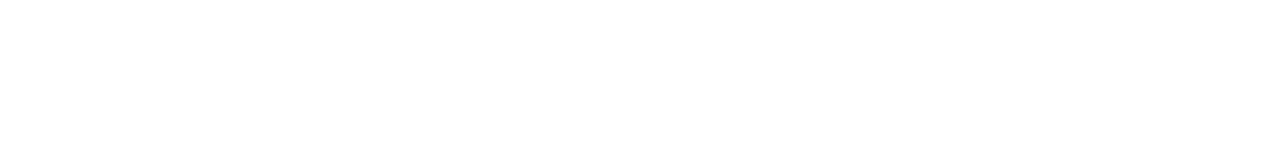
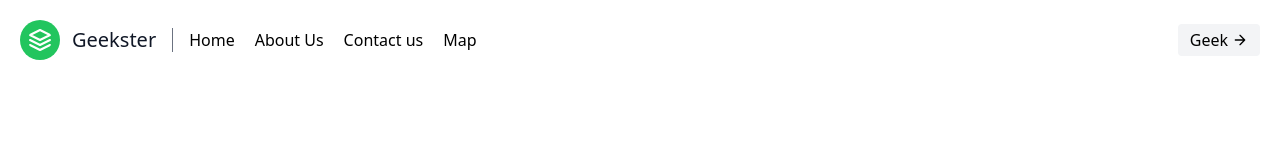
Before and after one commit to saifulislam05/tailwind-lp-ass-1, a plain HTML site: page index.html in a window 1280 px wide. Drawn offline with nearby package versions, Linux system fonts and the light colour scheme.

Commit message:
header section done

```diff
--- a/index.html
+++ b/index.html
@@ -6,10 +6,36 @@
     <meta http-equiv="X-UA-Compatible" content="IE=edge">
     <meta name="viewport" content="width=device-width, initial-scale=1.0">
     <title>Assignment 1 - Responsive Landing page (Tailwind)</title>
-
+    <!-- ---- tailwindcss cdn--- -->
+    <script src="https://cdn.tailwindcss.com"></script>
 </head>
 
 <body>
+    <header>
+        <div class="container mx-auto p-5 flex flex-col flex-wrap items-center  md:flex-row">
+            <a href="#" class="flex font-medium items-center text-gray-900 ">
+                <svg class="w-10 h-10 text-white p-2 bg-green-500 rounded-full" xmlns="http://www.w3.org/2000/svg"
+                    fill="none" stroke="currentColor" stroke-linecap="round" stroke-linejoin="round" stroke-width="2"
+                    viewBox="0 0 24 24">
+                    <path d="M12 2L2 7l10 5 10-5-10-5zM2 17l10 5 10-5M2 12l10 5 10-5"></path>
+                </svg>
+                <span class="ml-3 text-xl">Geekster</span>
+            </a>
+            <nav
+                class="flex items-center justify-center flex-wrap my-4 md:my-0 md:ml-4 md:pl-4 md:mr-auto md:border-l border-gray-500">
+                <a href="" class="mr-5 hover:text-gray-900">Home</a>
+                <a href="" class="mr-5 hover:text-gray-900">About Us</a>
+                <a href="" class="mr-5 hover:text-gray-900">Contact us</a>
+                <a href="" class="mr-5 hover:text-gray-900">Map</a>
+            </nav>
+            <button class="inline-flex items-center bg-gray-100 py-1 px-3 rounded">Geek
+                <svg fill="none" stroke="currentColor" stroke-linecap="round" stroke-linejoin="round" stroke-width="2"
+                    class="w-4 h-4 ml-1" viewBox="0 0 24 24">
+                    <path d="M5 12h14M12 5l7 7-7 7"></path>
+                </svg>
+            </button>
+        </div>
+    </header>
 
 </body>
 
```
